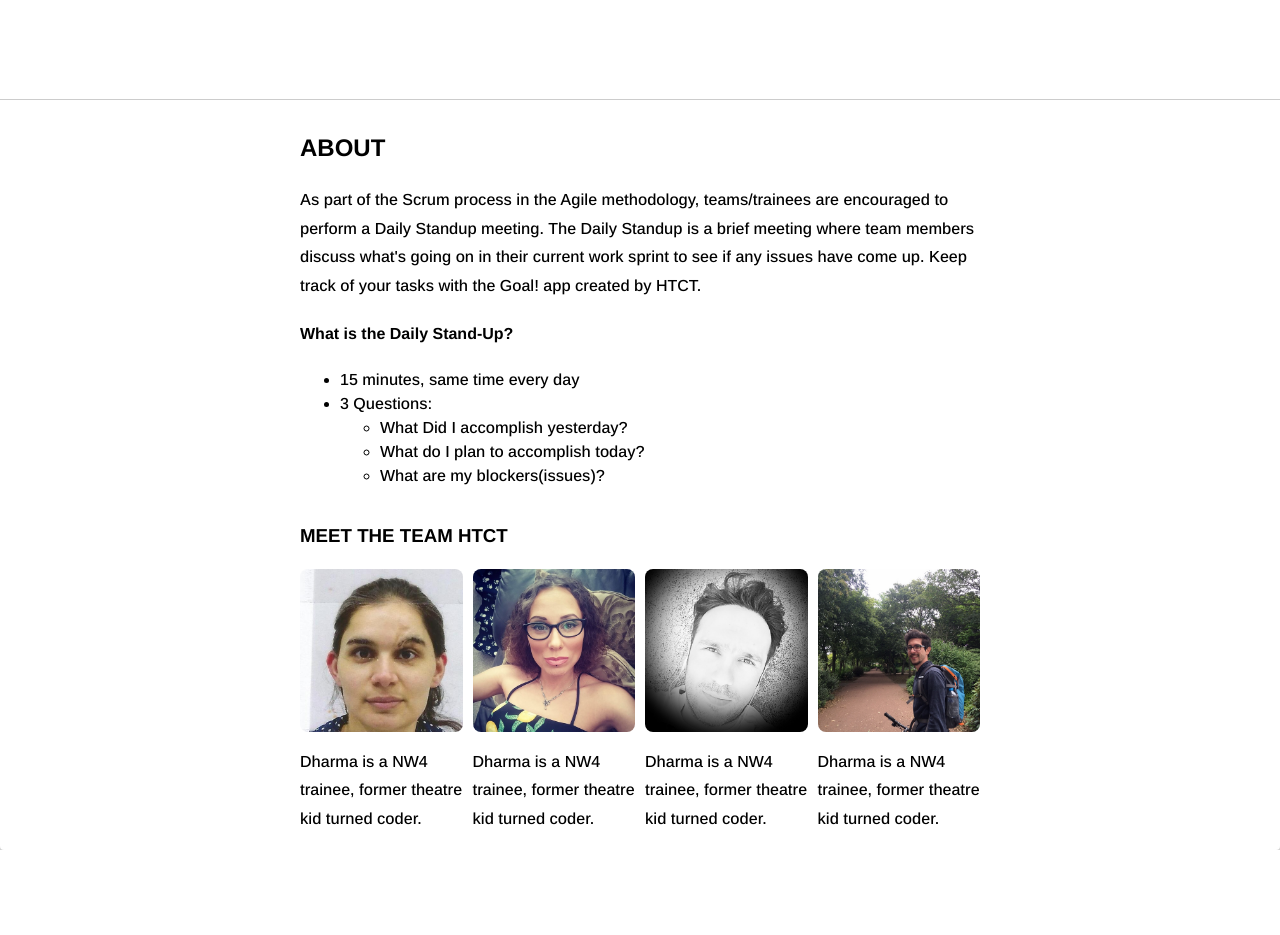
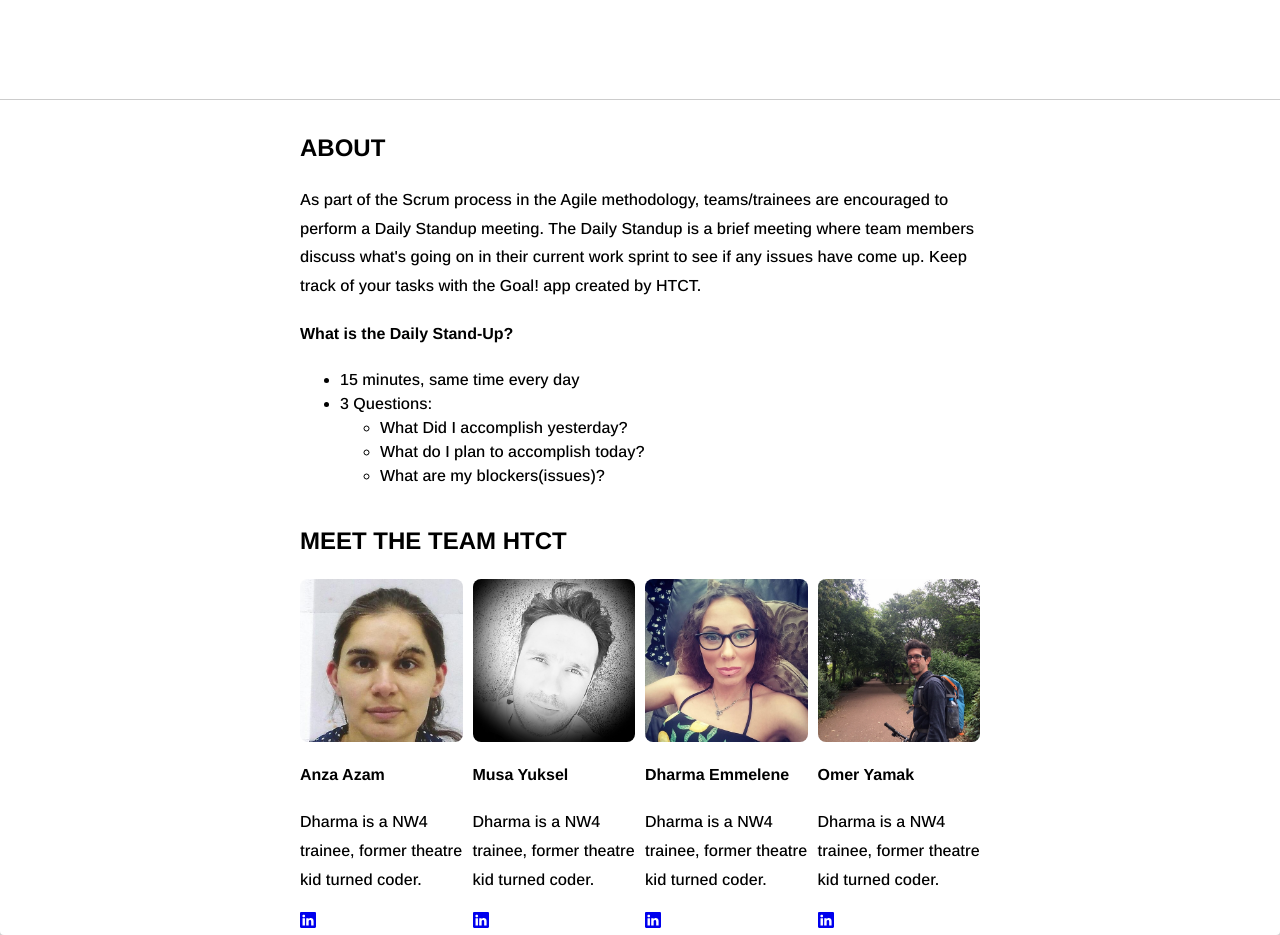
Before and after one commit to omerffaruk/Goal-app-CYF-final-project-1, a React (Create React App) app in the folder client/: page /about in a window 1280 px wide. Before the commit the page ends 850 px from the top, so only its background shows below. Built offline with nearby package versions, Linux system fonts and the light colour scheme.

Commit message:
feat: structure About page

```diff
--- a/client/src/pages/About.js
+++ b/client/src/pages/About.js
@@ -3,6 +3,7 @@ import anzaPic from "../images/anza.png";
 import dharmaPic from "../images/dharma.png";
 import musaPic from "../images/musa.png";
 import omerPic from "../images/omer.png";
+import { BsLinkedin } from "react-icons/bs";
 
 const About = () => (
 	<main role="main" className="about-ctn">
@@ -30,32 +31,92 @@ const About = () => (
 		</div>
 		<div className="team-ctn">
 			<div className="team-title-ctn">
-				<h3>Meet the team HTCT</h3>
+				<h2>Meet the team HTCT</h2>
 			</div>
 			<div className="team-pics-ctn">
-				<div className="team-person-ctn">
+				<div className="person-ctn">
 					<div className="person-pic-ctn">
 						<img src={anzaPic} alt="Anza Azam" />
 					</div>
-					<p>Dharma is a NW4 trainee, former theatre kid turned coder.</p>
+					<div className="person-info-ctn">
+						<h4>Anza Azam</h4>
+						<div className="person-border-bottom"></div>
+						<p>Dharma is a NW4 trainee, former theatre kid turned coder.</p>
+						<div className="person-links-ctn">
+							<div className="linkedin-logo">
+								<a
+									href="https://www.linkedin.com/in/anza-azam-a4564b214/"
+									target="_blank"
+									rel="noreferrer"
+								>
+									<BsLinkedin />
+								</a>
+							</div>
+						</div>
+					</div>
 				</div>
-				<div className="team-person-ctn">
+				<div className="person-ctn">
+					<div className="person-pic-ctn">
+						<img src={musaPic} alt="Musa Yuksel" />
+					</div>
+					<div className="person-info-ctn">
+						<h4>Musa Yuksel</h4>
+						<div className="person-border-bottom"></div>
+						<p>Dharma is a NW4 trainee, former theatre kid turned coder.</p>
+						<div className="person-links-ctn">
+							<div className="linkedin-logo">
+								<a
+									href="https://www.linkedin.com/in/musa-yuksel-625838205/"
+									target="_blank"
+									rel="noreferrer"
+								>
+									<BsLinkedin />
+								</a>
+							</div>
+						</div>
+					</div>
+				</div>
+				<div className="person-ctn">
 					<div className="person-pic-ctn">
 						<img src={dharmaPic} alt="Dharma Emmelene" />
 					</div>
-					<p>Dharma is a NW4 trainee, former theatre kid turned coder.</p>
+					<div className="person-info-ctn">
+						<h4>Dharma Emmelene</h4>
+						<div className="person-border-bottom"></div>
+						<p>Dharma is a NW4 trainee, former theatre kid turned coder.</p>
+						<div className="person-links-ctn">
+							<div className="linkedin-logo">
+								<a
+									href="https://www.linkedin.com/in/dharma-emmelene-259b191b5/"
+									target="_blank"
+									rel="noreferrer"
+								>
+									<BsLinkedin href="https://www.linkedin.com/" />
+								</a>
+							</div>
+						</div>
+					</div>
 				</div>
-				<div className="team-person-ctn">
-					<div className="person-pic-ctn">
-						<img src={musaPic} alt="Musa Yuksel" />
-					</div>
-					<p>Dharma is a NW4 trainee, former theatre kid turned coder.</p>
-				</div>
-				<div className="team-person-ctn">
+				<div className="person-ctn">
 					<div className="person-pic-ctn">
 						<img src={omerPic} alt="Omer Faruk" />
 					</div>
-					<p>Dharma is a NW4 trainee, former theatre kid turned coder.</p>
+					<div className="person-info-ctn">
+						<h4>Omer Yamak</h4>
+						<div className="person-border-bottom"></div>
+						<p>Dharma is a NW4 trainee, former theatre kid turned coder.</p>
+						<div className="person-links-ctn">
+							<div className="linkedin-logo">
+								<a
+									href="https://www.linkedin.com/in/omer-yamak-539a84214/"
+									target="_blank"
+									rel="noreferrer"
+								>
+									<BsLinkedin href="https://www.linkedin.com/" />
+								</a>
+							</div>
+						</div>
+					</div>
 				</div>
 			</div>
 		</div>
```
